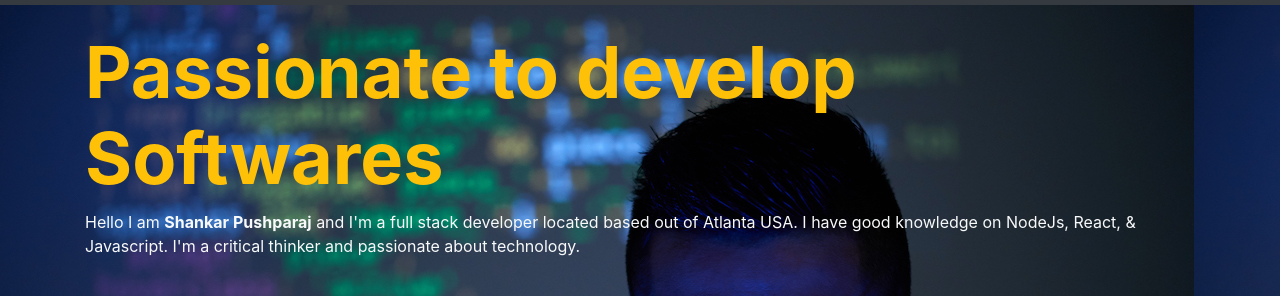
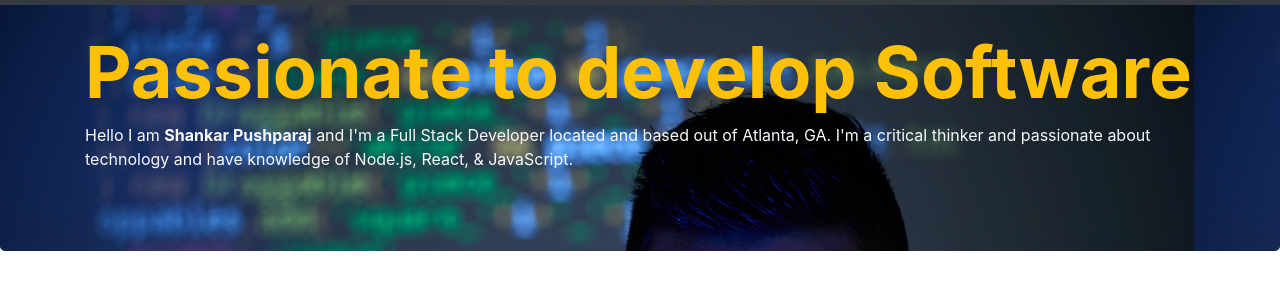
Before and after one commit to Shankarp88/Shankar-portfolio, a plain HTML site: page index.html in a window 1280 px wide. Shown: the part 51-347 px from the top of the page. Drawn offline with nearby package versions, Linux system fonts and the light colour scheme.

Commit message:
Update index.html

```diff
--- a/index.html
+++ b/index.html
@@ -44,10 +44,9 @@
     <!-- Main jumbotron for a primary marketing message or call to action -->
     <div class="jumbotron my-3 jumbo-background">
       <div class="container">
-        <h5 class="display-3 text-warning font-weight-bold">Passionate to develop Softwares</h5>
-        <p class="text-light">Hello I am <strong>Shankar Pushparaj</strong> and I'm a full stack developer located based
-          out of Atlanta USA. I have good knowledge on NodeJs, React, & Javascript. I'm a critical thinker and
-          passionate about technology. </p>
+        <h5 class="display-3 text-warning font-weight-bold">Passionate to develop Software</h5>
+        <p class="text-light">Hello I am <strong>Shankar Pushparaj</strong> and I'm a Full Stack Developer located and based
+          out of Atlanta, GA. I'm a critical thinker and passionate about technology and have knowledge of Node.js, React, & JavaScript. </p>
       </div>
     </div>
 
```
